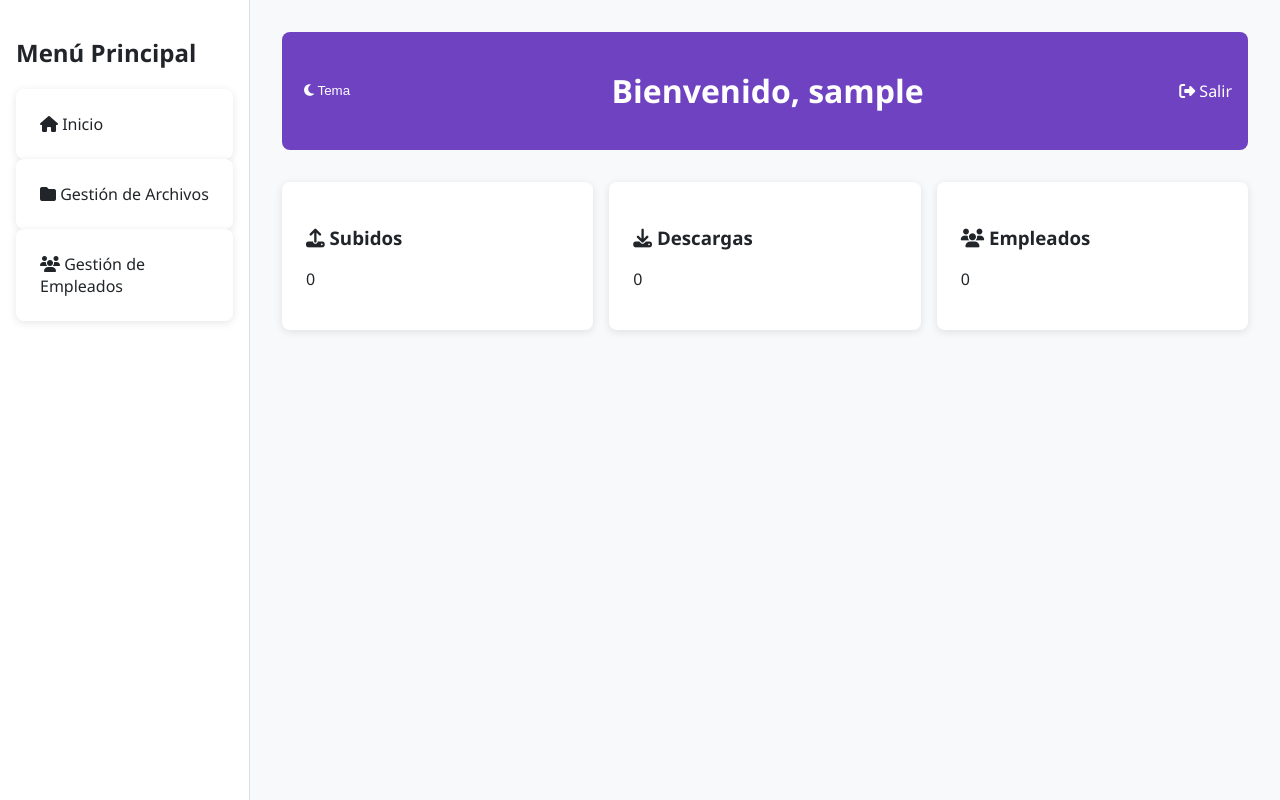
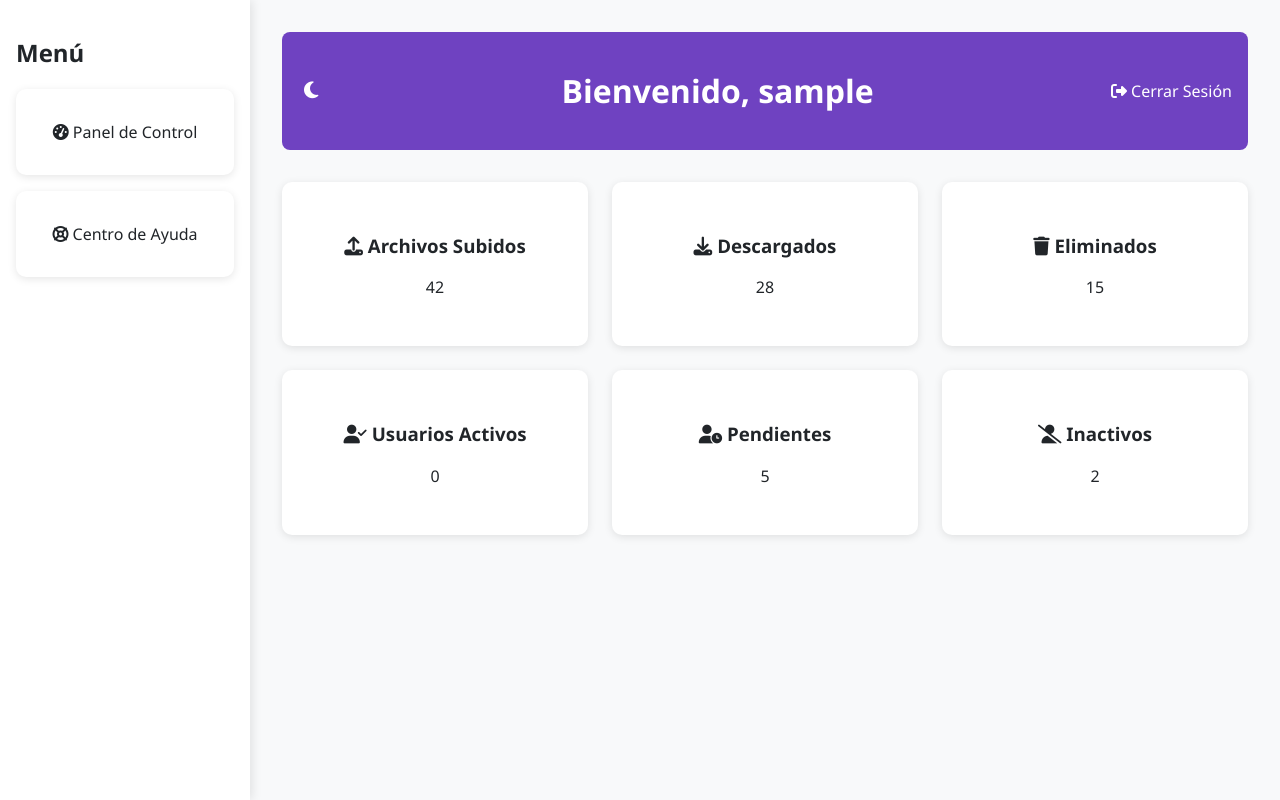
Before and after one commit to RodriOnce/pgroup1-JARR-IB-CM, a PHP site: page /inicio.php in a window 1280 px wide. Run offline with PHP 8.4, Linux system fonts and the light colour scheme; the visitor is signed in with stand-in values (Sample User, id 1); data that the repository does not hold is empty.

Commit message:
Update inicio.php

```diff
--- a/inicio.php
+++ b/inicio.php
@@ -7,7 +7,6 @@ $username = "root";
 $password = "";
 $dbname = "empresa";
 
-// Conexión a la base de datos
 try {
     $conn = new PDO("mysql:host=$servername;dbname=$dbname", $username, $password);
     $conn->setAttribute(PDO::ATTR_ERRMODE, PDO::ERRMODE_EXCEPTION);
@@ -26,10 +25,9 @@ if ($_SERVER['REQUEST_METHOD'] === 'POST' && isset($_POST['login'])) {
     $usuario = $stmt->fetch();
 
     if ($usuario && hash('sha256', $input_pass) === $usuario['password']) {
-        $_SESSION['user_id'] = $usuario['id'];
         $_SESSION['username'] = $usuario['nombre'];
-        // Verificar si es admin (usar nombre de usuario como criterio temporal)
-        $_SESSION['es_admin'] = ($usuario['nombre'] === 'admin');
+        header("Location: inici.php");
+        exit();
     } else {
         $error = "Credenciales incorrectas";
     }
@@ -42,23 +40,15 @@ if (isset($_GET['logout'])) {
     exit();
 }
 
-// Obtener datos para admin
-$stats = $detalles = [];
-if (isset($_SESSION['es_admin']) && $_SESSION['es_admin']) {
-    // Estadísticas
+// Datos de ejemplo (simulados)
 $stats = [
-        'uploads' => $conn->query("SELECT COUNT(*) FROM archivos WHERE tipo = 'subido'")->fetchColumn(),
-        'downloads' => $conn->query("SELECT COUNT(*) FROM archivos WHERE tipo = 'descargado'")->fetchColumn(),
-        'deleted' => $conn->query("SELECT COUNT(*) FROM archivos WHERE eliminado = 1")->fetchColumn(),
-        'empleados' => $conn->query("SELECT COUNT(*) FROM empleados")->fetchColumn()
+    'uploads' => 42,
+    'downloads' => 28,
+    'deleted' => 15,
+    'active_users' => $conn->query("SELECT COUNT(*) FROM empleados")->fetchColumn(),
+    'pending_users' => 5,
+    'inactive_users' => 2
 ];
-
-    // Detalles
-    $detalles = [
-        'archivos' => $conn->query("SELECT * FROM archivos")->fetchAll(),
-        'empleados' => $conn->query("SELECT * FROM empleados")->fetchAll()
-    ];
-}
 ?>
 
 <!DOCTYPE html>
@@ -66,7 +56,7 @@ if (isset($_SESSION['es_admin']) && $_SESSION['es_admin']) {
 <head>
     <meta charset="UTF-8">
     <meta name="viewport" content="width=device-width, initial-scale=1.0">
-    <title>Gestor de Empresa</title>
+    <title>Panel de Control</title>
     <link href="https://cdnjs.cloudflare.com/ajax/libs/font-awesome/6.4.0/css/all.min.css" rel="stylesheet">
     <style>
         :root {
@@ -90,10 +80,10 @@ if (isset($_SESSION['es_admin']) && $_SESSION['es_admin']) {
             margin: 0;
             background: var(--background);
             color: var(--text);
-            transition: all 0.3s;
+            transition: all 0.3s ease;
         }
 
-        .dashboard {
+        .dashboard-container {
             display: grid;
             grid-template-columns: 250px 1fr;
             min-height: 100vh;
@@ -102,199 +92,123 @@ if (isset($_SESSION['es_admin']) && $_SESSION['es_admin']) {
         .sidebar {
             background: var(--card-bg);
             padding: 1rem;
-            border-right: 1px solid #ddd;
+            box-shadow: 2px 0 10px rgba(0,0,0,0.1);
         }
 
         .main-content {
             padding: 2rem;
         }
 
+        .header {
+            display: flex;
+            justify-content: space-between;
+            align-items: center;
+            padding: 1rem;
+            background: var(--header-bg);
+            color: white;
+            margin-bottom: 2rem;
+            border-radius: 8px;
+        }
+
         .stats-grid {
             display: grid;
-            grid-template-columns: repeat(auto-fit, minmax(250px, 1fr));
-            gap: 1rem;
+            grid-template-columns: repeat(3, 1fr);
+            gap: 1.5rem;
         }
 
         .stat-card {
             background: var(--card-bg);
-            padding: 1.5rem;
-            border-radius: 8px;
-            cursor: pointer;
-            transition: transform 0.3s;
+            padding: 2rem;
+            border-radius: 10px;
+            text-align: center;
             box-shadow: 0 2px 8px rgba(0,0,0,0.1);
         }
 
-        .stat-card:hover {
-            transform: translateY(-3px);
-        }
-
-        .detail-panel {
-            background: var(--card-bg);
-            padding: 2rem;
-            border-radius: 8px;
-            margin-top: 2rem;
-            display: none;
-        }
-
-        table {
-            width: 100%;
-            border-collapse: collapse;
-            margin-top: 1rem;
-        }
-
-        th, td {
-            padding: 1rem;
-            border-bottom: 1px solid #ddd;
-            text-align: left;
-        }
-
-        .login-box {
-            max-width: 400px;
-            margin: 5rem auto;
-            padding: 2rem;
-            background: var(--card-bg);
-            border-radius: 10px;
-            box-shadow: 0 2px 15px rgba(0,0,0,0.1);
+        .theme-toggle {
+            background: none;
+            border: none;
+            color: inherit;
+            cursor: pointer;
+            font-size: 1.2rem;
         }
     </style>
 </head>
 <body data-theme="light">
     <?php if(isset($_SESSION['username'])): ?>
-        <div class="dashboard">
-            <!-- Sidebar -->
+        <div class="dashboard-container">
             <div class="sidebar">
-                <h2>Menú Principal</h2>
-                <div class="stat-card" onclick="showDetail('inicio')">
-                    <i class="fas fa-home"></i> Inicio
+                <h2>Menú</h2>
+                <nav>
+                    <div class="stat-card" style="margin: 1rem 0;">
+                        <i class="fas fa-tachometer-alt"></i> Panel de Control
                     </div>
-                <?php if($_SESSION['es_admin']): ?>
-                    <div class="stat-card" onclick="showDetail('archivos')">
-                        <i class="fas fa-folder"></i> Gestión de Archivos
+                    <div class="stat-card" style="margin: 1rem 0;">
+                        <i class="fas fa-life-ring"></i> Centro de Ayuda
                     </div>
-                    <div class="stat-card" onclick="showDetail('empleados')">
-                        <i class="fas fa-users"></i> Gestión de Empleados
-                    </div>
-                <?php endif; ?>
+                </nav>
             </div>
 
-            <!-- Main Content -->
             <div class="main-content">
-                <!-- Header -->
-                <div style="display: flex; justify-content: space-between; align-items: center; margin-bottom: 2rem; padding: 1rem; background: var(--header-bg); color: white; border-radius: 8px;">
-                    <button onclick="toggleTheme()" style="background: none; border: none; color: inherit; cursor: pointer;">
-                        <i class="fas fa-moon"></i> Tema
+                <div class="header">
+                    <div>
+                        <button class="theme-toggle" onclick="toggleTheme()">
+                            <i class="fas fa-moon"></i>
                         </button>
+                    </div>
                     <h1>Bienvenido, <?= htmlspecialchars($_SESSION['username']) ?></h1>
                     <a href="?logout=1" style="color: white; text-decoration: none;">
-                        <i class="fas fa-sign-out-alt"></i> Salir
+                        <i class="fas fa-sign-out-alt"></i> Cerrar Sesión
                     </a>
                 </div>
 
-                <!-- Contenido Dinámico -->
-                <?php if($_SESSION['es_admin']): ?>
-                    <!-- Panel Admin -->
                 <div class="stats-grid">
-                        <div class="stat-card" onclick="showDetail('subidos')">
-                            <h3><i class="fas fa-upload"></i> Subidos</h3>
-                            <p><?= $stats['uploads'] ?? 0 ?></p>
+                    <!-- Primera fila -->
+                    <div class="stat-card">
+                        <h3><i class="fas fa-upload"></i> Archivos Subidos</h3>
+                        <p><?= $stats['uploads'] ?></p>
+                    </div>
+                    <div class="stat-card">
+                        <h3><i class="fas fa-download"></i> Descargados</h3>
+                        <p><?= $stats['downloads'] ?></p>
+                    </div>
+                    <div class="stat-card">
+                        <h3><i class="fas fa-trash"></i> Eliminados</h3>
+                        <p><?= $stats['deleted'] ?></p>
                     </div>
 
-                        <div class="stat-card" onclick="showDetail('descargas')">
-                            <h3><i class="fas fa-download"></i> Descargas</h3>
-                            <p><?= $stats['downloads'] ?? 0 ?></p>
+                    <!-- Segunda fila -->
+                    <div class="stat-card">
+                        <h3><i class="fas fa-user-check"></i> Usuarios Activos</h3>
+                        <p><?= $stats['active_users'] ?></p>
                     </div>
-
-                        <div class="stat-card" onclick="showDetail('empleados')">
-                            <h3><i class="fas fa-users"></i> Empleados</h3>
-                            <p><?= $stats['empleados'] ?? 0 ?></p>
+                    <div class="stat-card">
+                        <h3><i class="fas fa-user-clock"></i> Pendientes</h3>
+                        <p><?= $stats['pending_users'] ?></p>
+                    </div>
+                    <div class="stat-card">
+                        <h3><i class="fas fa-user-slash"></i> Inactivos</h3>
+                        <p><?= $stats['inactive_users'] ?></p>
                     </div>
                 </div>
-
-                    <!-- Detalles Archivos -->
-                    <div class="detail-panel" id="subidos-detail">
-                        <h3>Archivos Subidos</h3>
-                        <table>
-                            <thead>
-                                <tr>
-                                    <th>ID</th>
-                                    <th>Nombre</th>
-                                    <th>Fecha</th>
-                                </tr>
-                            </thead>
-                            <tbody>
-                                <?php foreach ($detalles['archivos'] as $archivo): ?>
-                                    <?php if($archivo['tipo'] === 'subido'): ?>
-                                    <tr>
-                                        <td><?= $archivo['id'] ?></td>
-                                        <td><?= htmlspecialchars($archivo['nombre_archivo']) ?></td>
-                                        <td><?= $archivo['fecha'] ?></td>
-                                    </tr>
-                                    <?php endif; ?>
-                                <?php endforeach; ?>
-                            </tbody>
-                        </table>
-                    </div>
-
-                    <!-- Detalles Empleados -->
-                    <div class="detail-panel" id="empleados-detail">
-                        <h3>Listado de Empleados</h3>
-                        <table>
-                            <thead>
-                                <tr>
-                                    <th>ID</th>
-                                    <th>Nombre</th>
-                                </tr>
-                            </thead>
-                            <tbody>
-                                <?php foreach ($detalles['empleados'] as $emp): ?>
-                                <tr>
-                                    <td><?= $emp['id'] ?></td>
-                                    <td><?= htmlspecialchars($emp['nombre']) ?></td>
-                                </tr>
-                                <?php endforeach; ?>
-                            </tbody>
-                        </table>
-                    </div>
-
-                <?php else: ?>
-                    <!-- Panel Usuario Normal -->
-                    <div class="stat-card">
-                        <h3><i class="fas fa-user"></i> Panel de Usuario</h3>
-                        <p>Bienvenido al sistema de gestión interno</p>
-                    </div>
-                <?php endif; ?>
             </div>
         </div>
     <?php else: ?>
-        <!-- Formulario Login -->
-        <div class="login-box">
-            <h2 style="text-align: center;"><i class="fas fa-sign-in-alt"></i> Iniciar Sesión</h2>
+        <div style="max-width: 400px; margin: 5rem auto; padding: 2rem;">
+            <div class="stat-card">
+                <h2>Iniciar Sesión</h2>
                 <?php if(isset($error)): ?>
-                <div style="color: red; margin: 1rem 0;"><?= $error ?></div>
+                    <div style="color: red;"><?= $error ?></div>
                 <?php endif; ?>
                 <form method="POST">
-                <input type="text" name="nombre" placeholder="Usuario" required
-                    style="width: 100%; padding: 0.8rem; margin: 0.5rem 0; border: 1px solid #ddd; border-radius: 5px;">
-                <input type="password" name="password" placeholder="Contraseña" required
-                    style="width: 100%; padding: 0.8rem; margin: 0.5rem 0; border: 1px solid #ddd; border-radius: 5px;">
-                <button type="submit"
-                    style="width: 100%; padding: 1rem; background: var(--primary); color: white; border: none; border-radius: 5px; cursor: pointer;">
-                    <i class="fas fa-unlock"></i> Ingresar
-                </button>
+                    <input type="text" name="nombre" placeholder="Usuario" required>
+                    <input type="password" name="password" placeholder="Contraseña" required>
+                    <button type="submit">Ingresar</button>
                 </form>
+            </div>
         </div>
     <?php endif; ?>
 
     <script>
-        // Funcionalidades JavaScript
-        function showDetail(tipo) {
-            document.querySelectorAll('.detail-panel').forEach(panel => {
-                panel.style.display = 'none';
-            });
-            const panel = document.getElementById(`${tipo}-detail`);
-            if(panel) panel.style.display = 'block';
-        }
-
         function toggleTheme() {
             const body = document.body;
             const newTheme = body.getAttribute('data-theme') === 'dark' ? 'light' : 'dark';
@@ -303,7 +217,8 @@ if (isset($_SESSION['es_admin']) && $_SESSION['es_admin']) {
         }
 
         // Cargar tema guardado
-        document.body.setAttribute('data-theme', localStorage.getItem('theme') || 'light');
+        const savedTheme = localStorage.getItem('theme') || 'light';
+        document.body.setAttribute('data-theme', savedTheme);
     </script>
 </body>
 </html>
```
Lines whose indentation alone changed are shown as unchanged.
